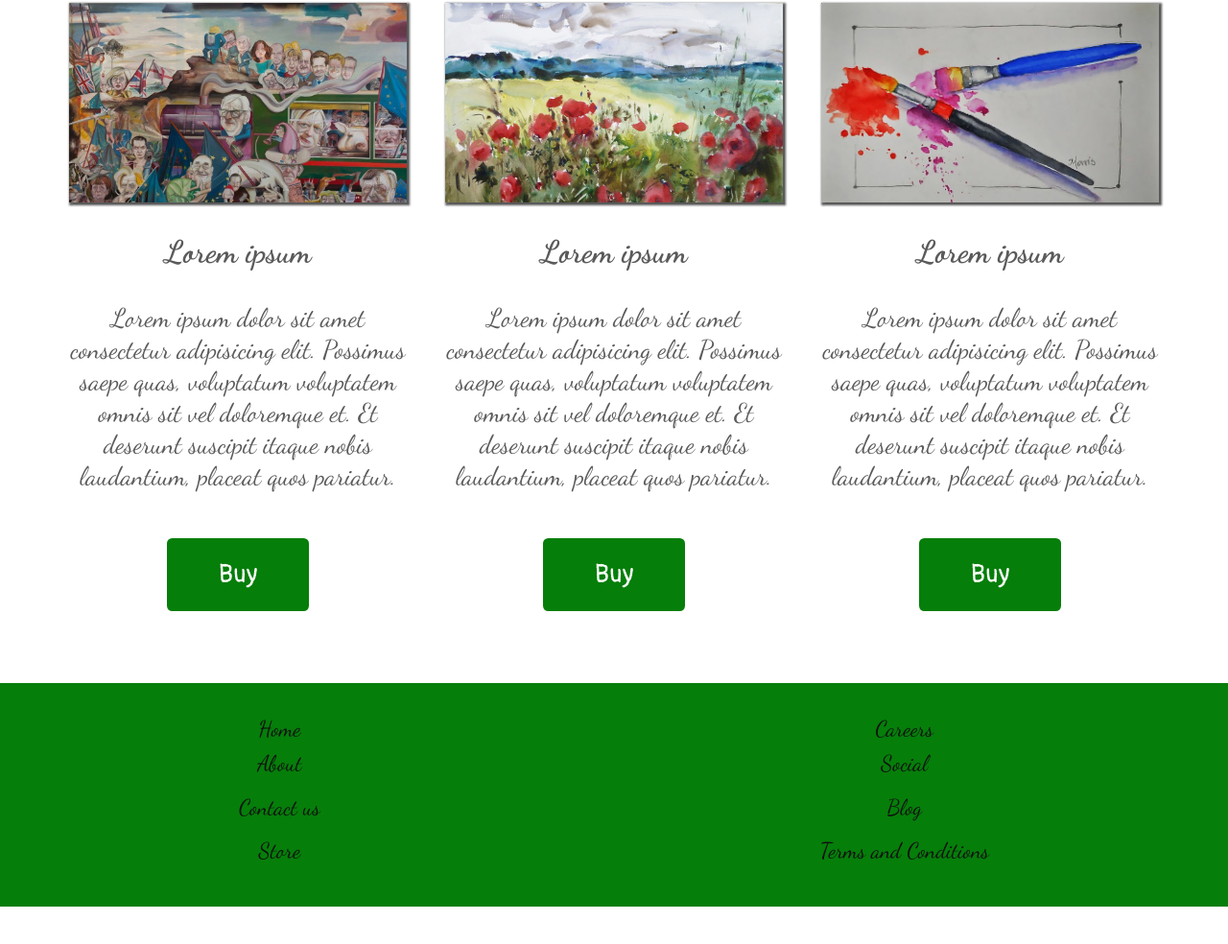
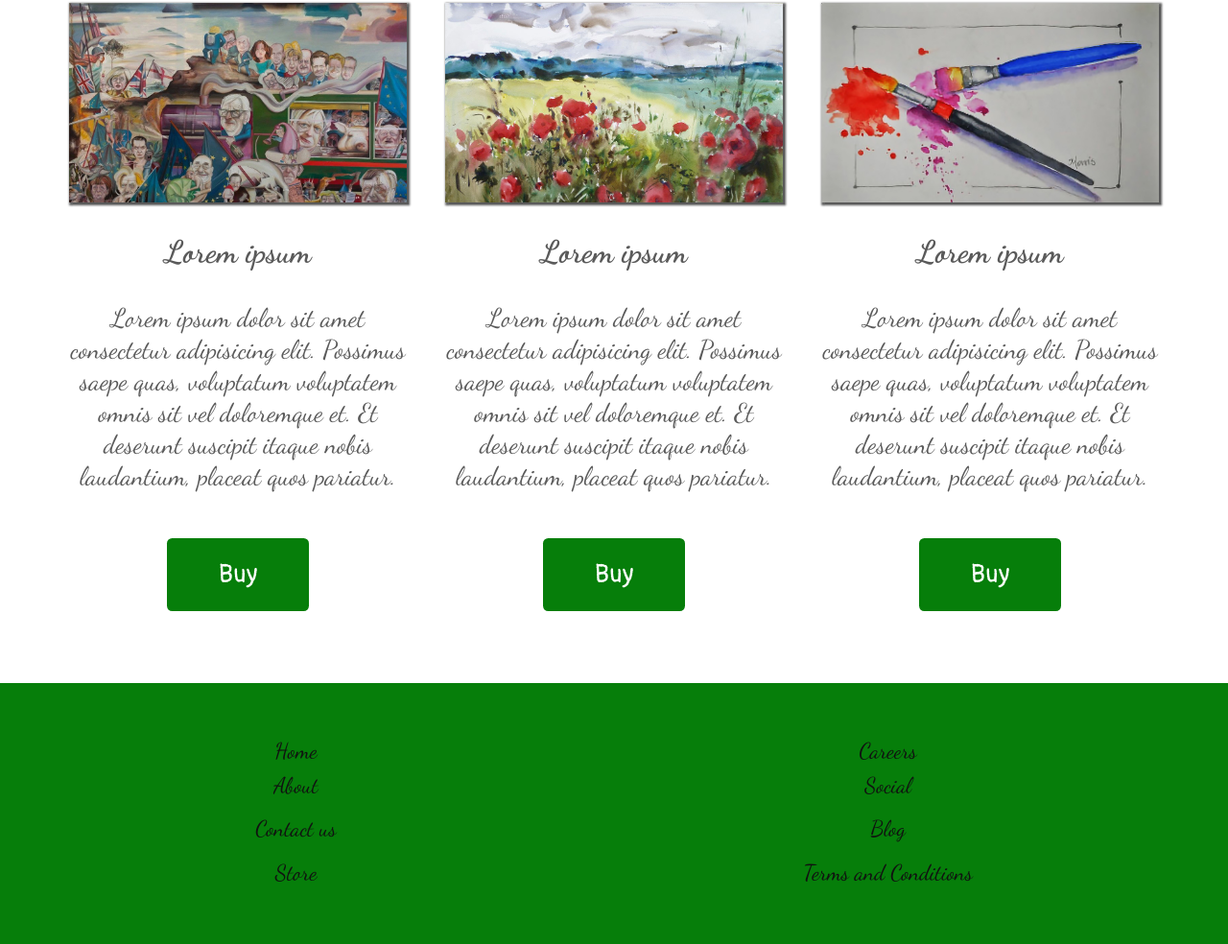
Before and after one commit to Nadine140993/CAS, a plain HTML site: page index.html in a window 1280 px wide. Shown: the part 1606-2590 px from the top of the page at 96% size. Before the commit the page ends 2551 px from the top, so only its background shows below. Drawn offline with Linux system fonts and the light colour scheme; a web font is replaced by a local one.

Commit message:
Update main.css

```diff
--- a/main.css
+++ b/main.css
@@ -226,16 +226,17 @@ footer ul {
 }
 
 .footer-nav  {
-    padding-right: 3em;
+    padding: 1em;
     text-align: center;
 }
 
 .footer-social {
     text-align: center;
+    padding: 1em;
 }
 
 footer li + li {
-    line-height: 2em;
+    line-height: 3em;
 }
 
 @media only screen and (min-width: 700px) {
@@ -311,4 +312,17 @@ footer {
     justify-content: space-around;
 }
 
+.footer-nav  {
+    text-align: center;
 }
+
+.footer-social {
+    text-align: center;
+}
+
+footer li + li {
+    line-height: 2em;
+
+}
+
+}
```
